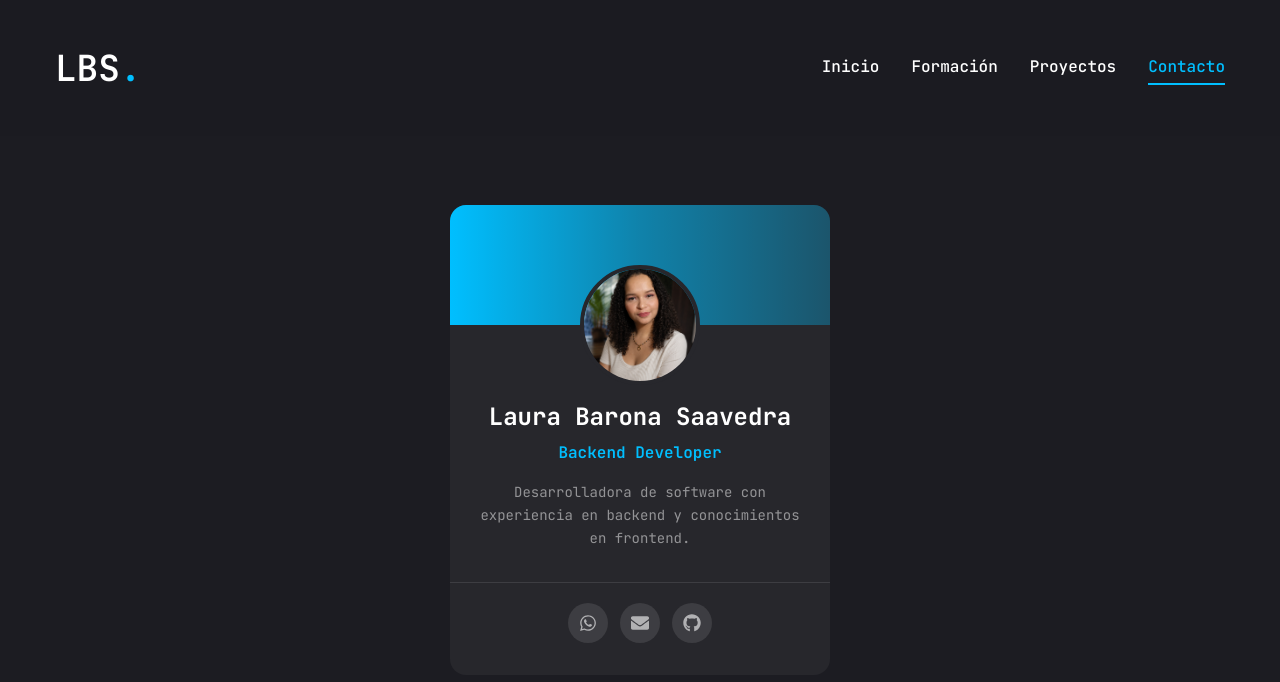
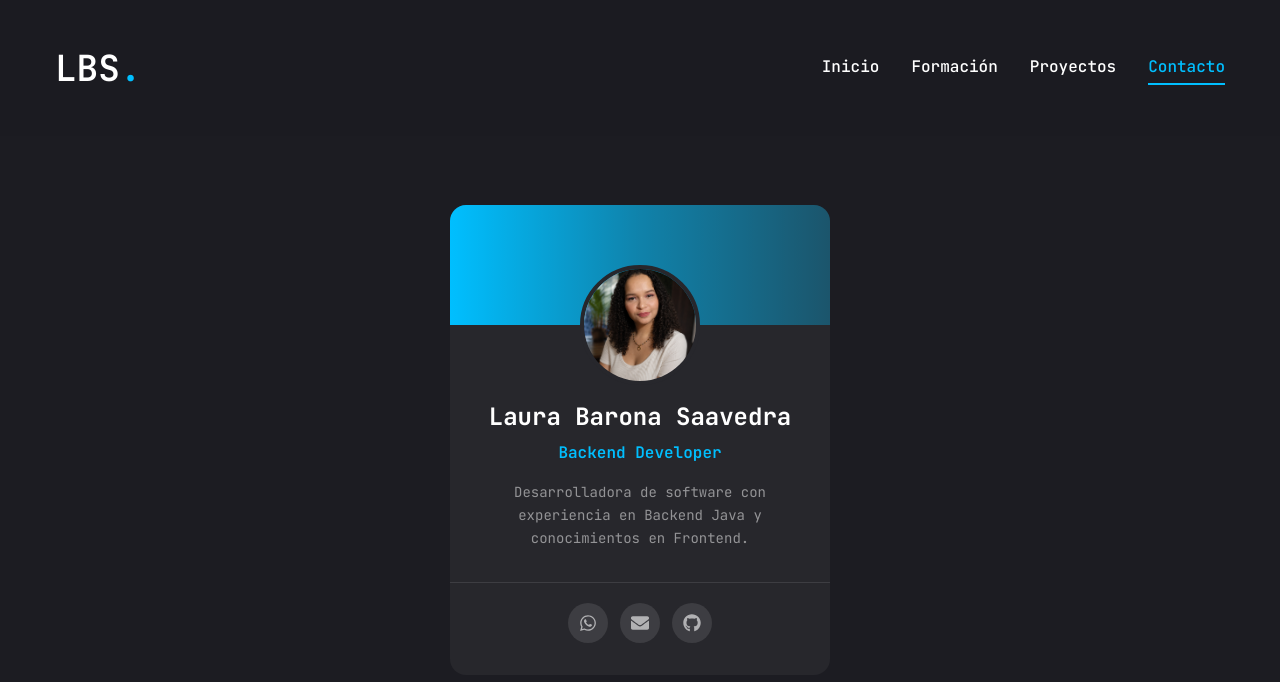
Before and after one commit to larum99/portfolio, a Next.js app: page /contact in a window 1280 px wide. Shown: the top 682 px of the page. Built offline with nearby package versions, Linux system fonts and the light colour scheme.

Commit message:
updated hdv

```diff
--- a/components/PersonalCard.jsx
+++ b/components/PersonalCard.jsx
@@ -31,7 +31,7 @@ const PersonalCard = () => {
                     </p>
 
                     <p className="text-white/50 text-center mt-3 text-sm leading-relaxed">
-                        Desarrolladora de software con experiencia en backend y conocimientos en frontend.
+                        Desarrolladora de software con experiencia en Backend Java y conocimientos en Frontend.
                     </p>
                 </div>
             </Link>
```
Also changed, not shown: 1 other file (tests, documents, lock files or other folders).
